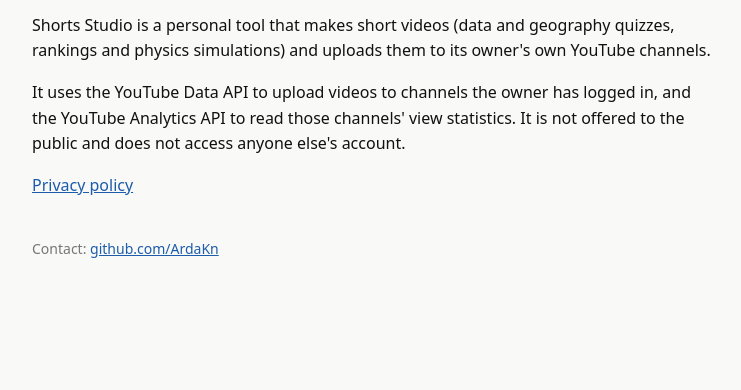
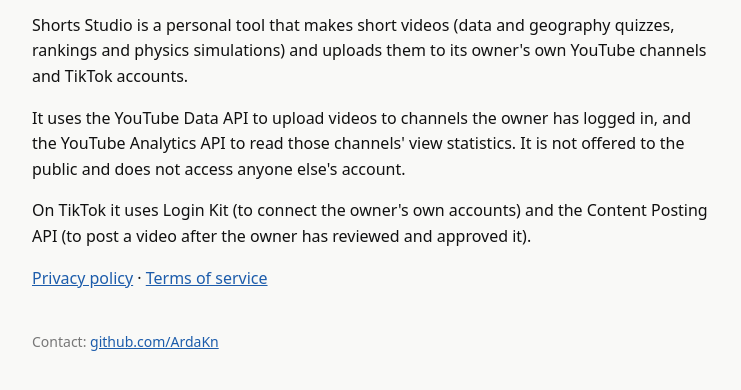
Before and after one commit to ArdaKn/shorts-studio-site, a plain HTML site: page index.html in a window 1280 px wide. Shown: the part 96-486 px from the top of the page, without its empty margins (268-1009 px from the left). Drawn offline with Linux system fonts and the light colour scheme.

Commit message:
Add TikTok to index.html

```diff
--- a/index.html
+++ b/index.html
@@ -16,11 +16,13 @@
 <main>
   <h1>Shorts Studio</h1>
   <p>Shorts Studio is a personal tool that makes short videos (data and geography quizzes, rankings and physics
-     simulations) and uploads them to its owner's own YouTube channels.</p>
+     simulations) and uploads them to its owner's own YouTube channels and TikTok accounts.</p>
   <p>It uses the YouTube Data API to upload videos to channels the owner has logged in, and the YouTube Analytics
      API to read those channels' view statistics. It is not offered to the public and does not access anyone
      else's account.</p>
-  <p><a href="privacy.html">Privacy policy</a></p>
+  <p>On TikTok it uses Login Kit (to connect the owner's own accounts) and the Content Posting API (to post a video
+     after the owner has reviewed and approved it).</p>
+  <p><a href="privacy.html">Privacy policy</a> · <a href="terms.html">Terms of service</a></p>
   <footer>Contact: <a href="https://github.com/ArdaKn">github.com/ArdaKn</a></footer>
 </main>
 </body>
```
